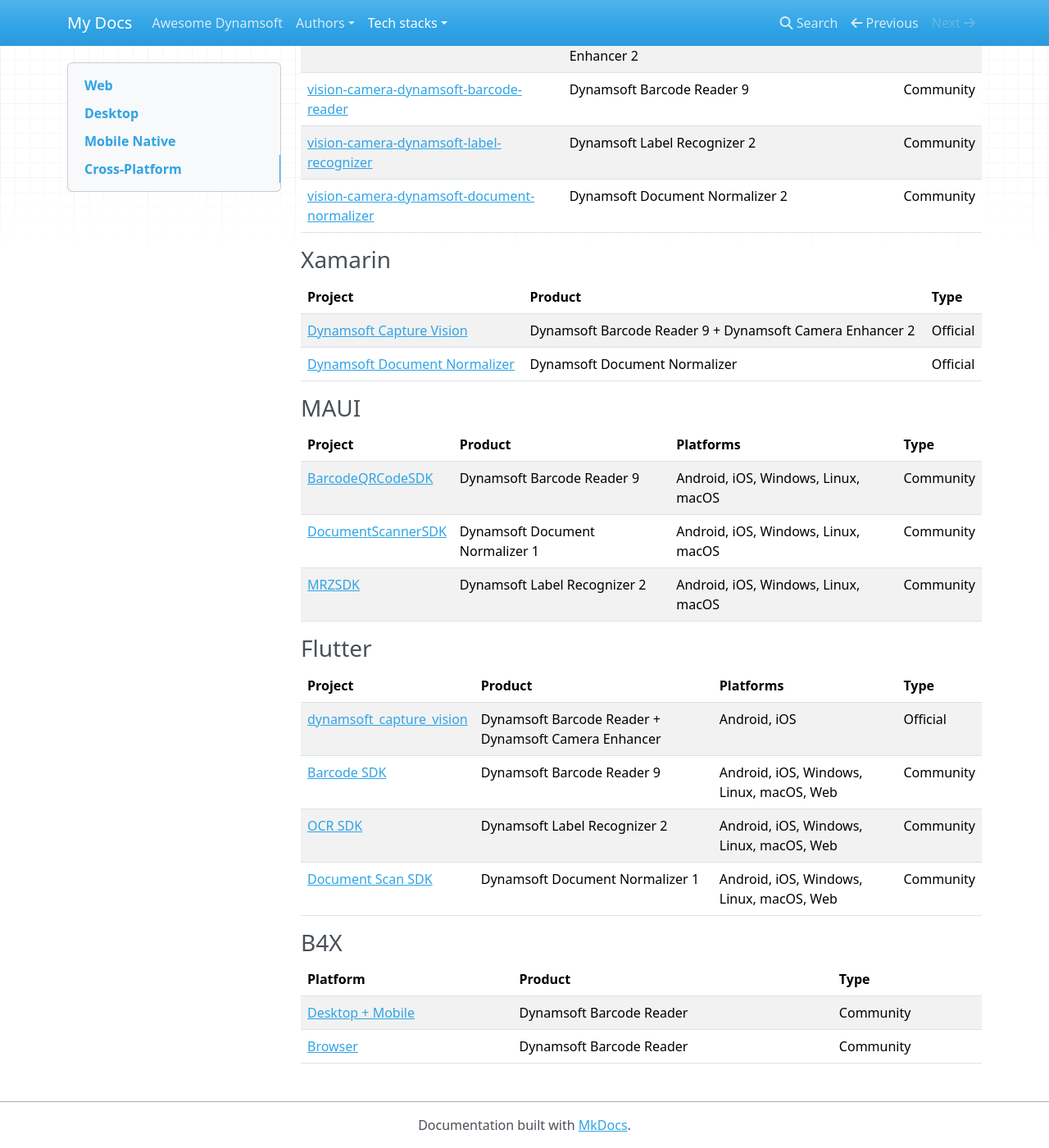
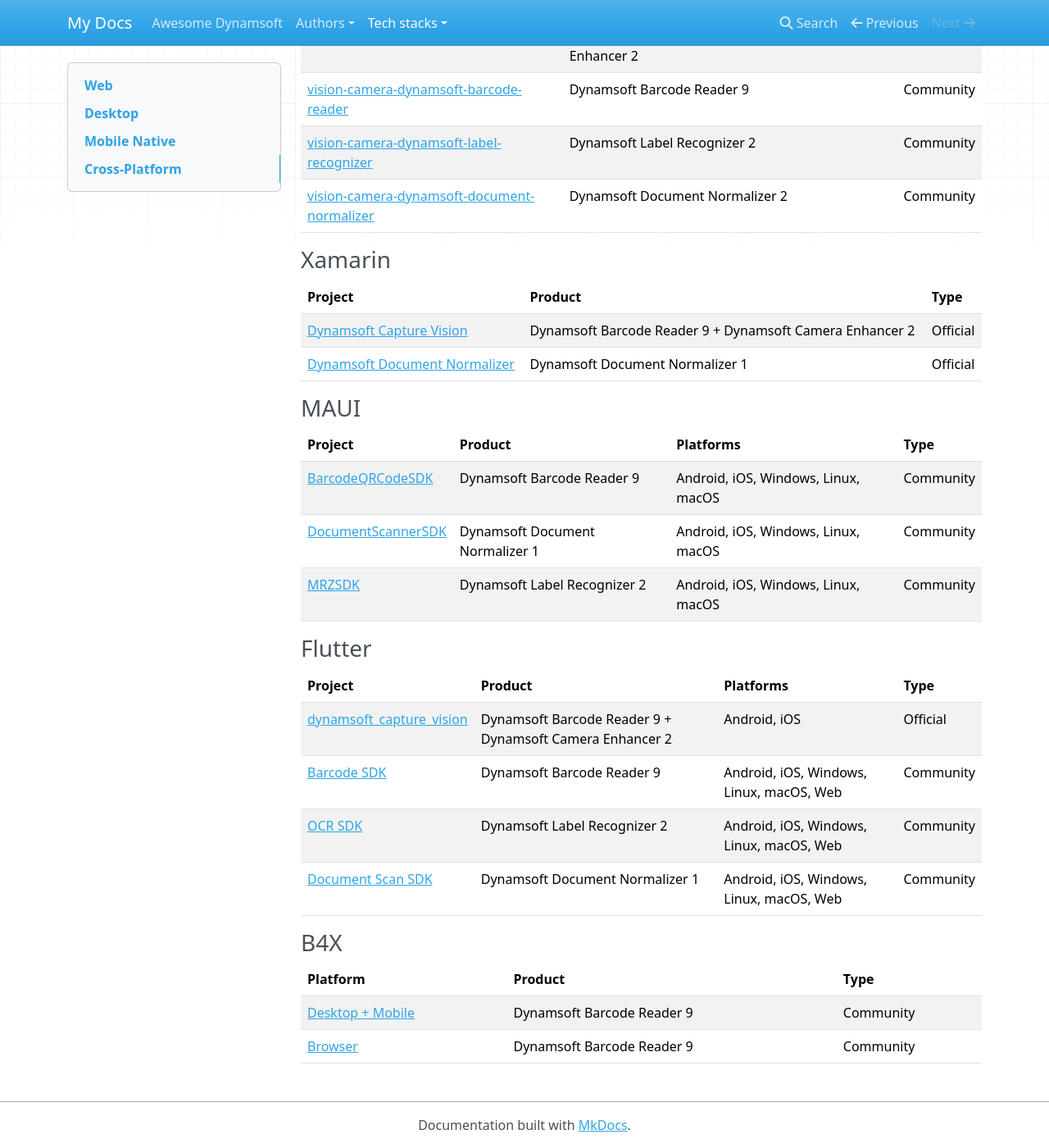
Before and after one commit to tony-xlh/awesome-dynamsoft, an MkDocs documentation site: the page built from docs/tech-stacks/index.md, in a window 1280 px wide and 1400 px high, scrolled down 2360 px. Shown: the whole window at 82% size. Built offline with MkDocs 1.6.1, drawn with Linux system fonts in a browser that asks for light colours; nearby versions of some CDN libraries; some of the changed text lies outside the part shown.

Commit message:
add versions

```diff
--- a/docs/tech-stacks/index.md
+++ b/docs/tech-stacks/index.md
@@ -46,7 +46,7 @@ Some are maintained by the official Dynamsoft team and some are maintained by th
 
 | Project | Product | Type |
 | ----------- | ----------- | ----------- |
-| [Dynamsoft Capture Vision](https://www.npmjs.com/package/dynamsoft-capture-vision-cordova)  | Dynamsoft Barcode Reader + Dynamsoft Camera Enhancer | Official |
+| [Dynamsoft Capture Vision](https://www.npmjs.com/package/dynamsoft-capture-vision-cordova)  | Dynamsoft Barcode Reader 9 + Dynamsoft Camera Enhancer 2 | Official |
 | [cordova-plugin-dynamsoft-barcode-reader](https://www.npmjs.com/package/cordova-plugin-dynamsoft-barcode-reader)  | Dynamsoft Barcode Reader 9 + Dynamsoft Camera Enhancer 2 | Community |
 
 ### Capacitor
@@ -85,7 +85,7 @@ Mainly samples with blogs.
 | Project | Product | Type |
 | ----------- | ----------- | ----------- |
 | [Dynamsoft Capture Vision](https://www.nuget.org/packages/Dynamsoft.CaptureVision.Xamarin.Forms)  | Dynamsoft Barcode Reader 9 + Dynamsoft Camera Enhancer 2 | Official |
-| [Dynamsoft Document Normalizer](https://www.nuget.org/packages/Dynamsoft.DocumentNormalizer.Xamarin.Forms)  | Dynamsoft Document Normalizer | Official |
+| [Dynamsoft Document Normalizer](https://www.nuget.org/packages/Dynamsoft.DocumentNormalizer.Xamarin.Forms)  | Dynamsoft Document Normalizer 1 | Official |
 
 ### MAUI
 
@@ -99,7 +99,7 @@ Mainly samples with blogs.
 
 | Project | Product | Platforms | Type |
 | ----------- | ----------- | ----------- | ----------- |
-| [dynamsoft_capture_vision](https://pub.dev/packages/dynamsoft_capture_vision_flutter)  | Dynamsoft Barcode Reader + Dynamsoft Camera Enhancer | Android, iOS | Official |
+| [dynamsoft_capture_vision](https://pub.dev/packages/dynamsoft_capture_vision_flutter)  | Dynamsoft Barcode Reader 9 + Dynamsoft Camera Enhancer 2 | Android, iOS | Official |
 | [Barcode SDK](https://pub.dev/packages/flutter_barcode_sdk)  | Dynamsoft Barcode Reader 9 | Android, iOS, Windows, Linux, macOS, Web | Community |
 | [OCR SDK](https://pub.dev/packages/flutter_ocr_sdk)  | Dynamsoft Label Recognizer 2 | Android, iOS, Windows, Linux, macOS, Web | Community |
 | [Document Scan SDK](https://pub.dev/packages/flutter_document_scan_sdk)  | Dynamsoft Document Normalizer 1 | Android, iOS, Windows, Linux, macOS, Web | Community |
@@ -108,5 +108,5 @@ Mainly samples with blogs.
 
 | Platform | Product | Type |
 | ----------- | ----------- | ----------- |
-| [Desktop + Mobile](https://www.b4x.com/android/forum/threads/b4x-b4xpages-dynamsoft-barcode-reader-cross-platform-barcode-qr-code-scanning-library.130728/) | Dynamsoft Barcode Reader | Community |
-| [Browser](https://www.b4x.com/android/forum/threads/banano-dynamsoft-barcode-reader.130839) | Dynamsoft Barcode Reader | Community |
+| [Desktop + Mobile](https://www.b4x.com/android/forum/threads/b4x-b4xpages-dynamsoft-barcode-reader-cross-platform-barcode-qr-code-scanning-library.130728/) | Dynamsoft Barcode Reader 9 | Community |
+| [Browser](https://www.b4x.com/android/forum/threads/banano-dynamsoft-barcode-reader.130839) | Dynamsoft Barcode Reader 9 | Community |
```
